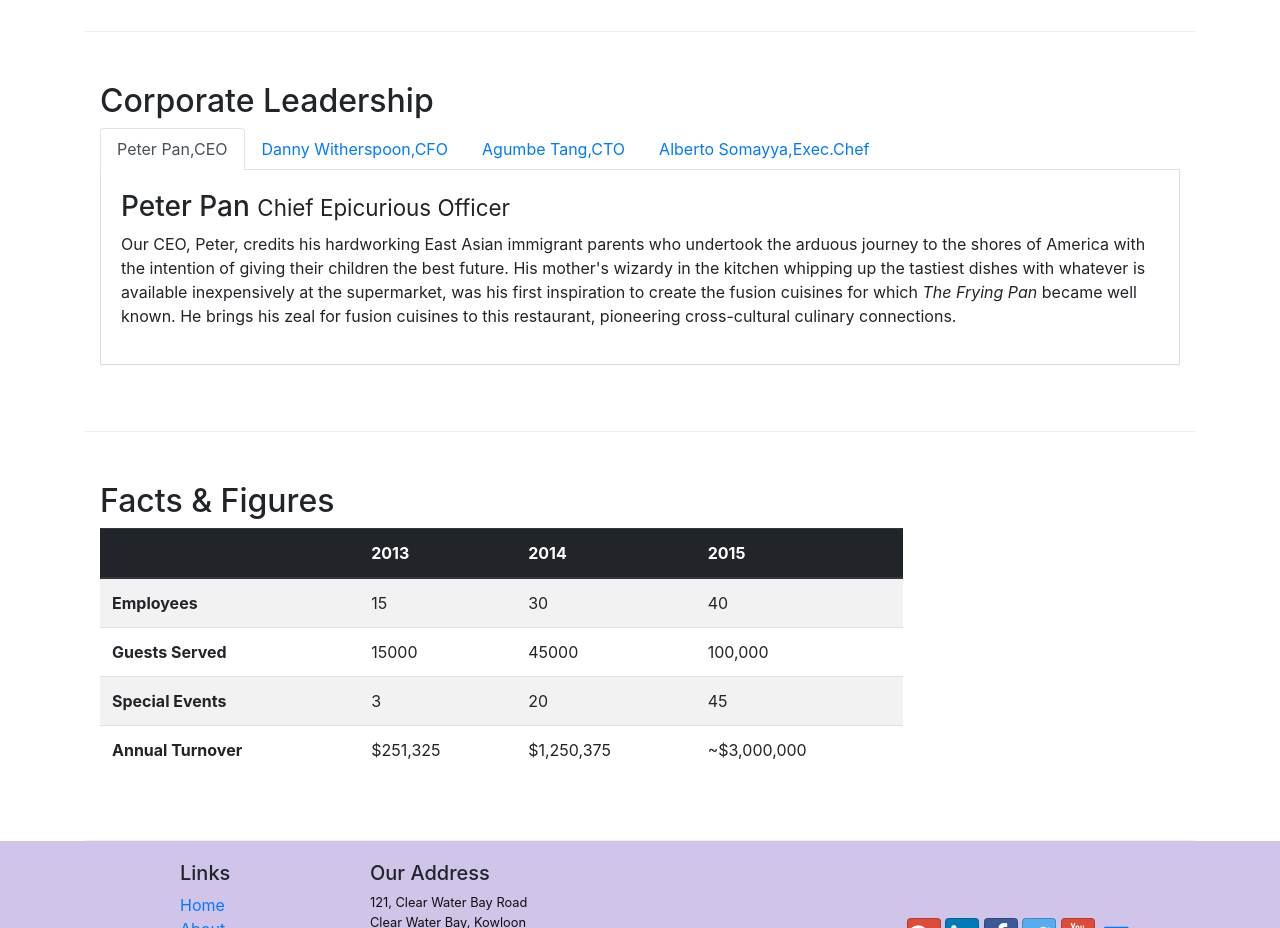
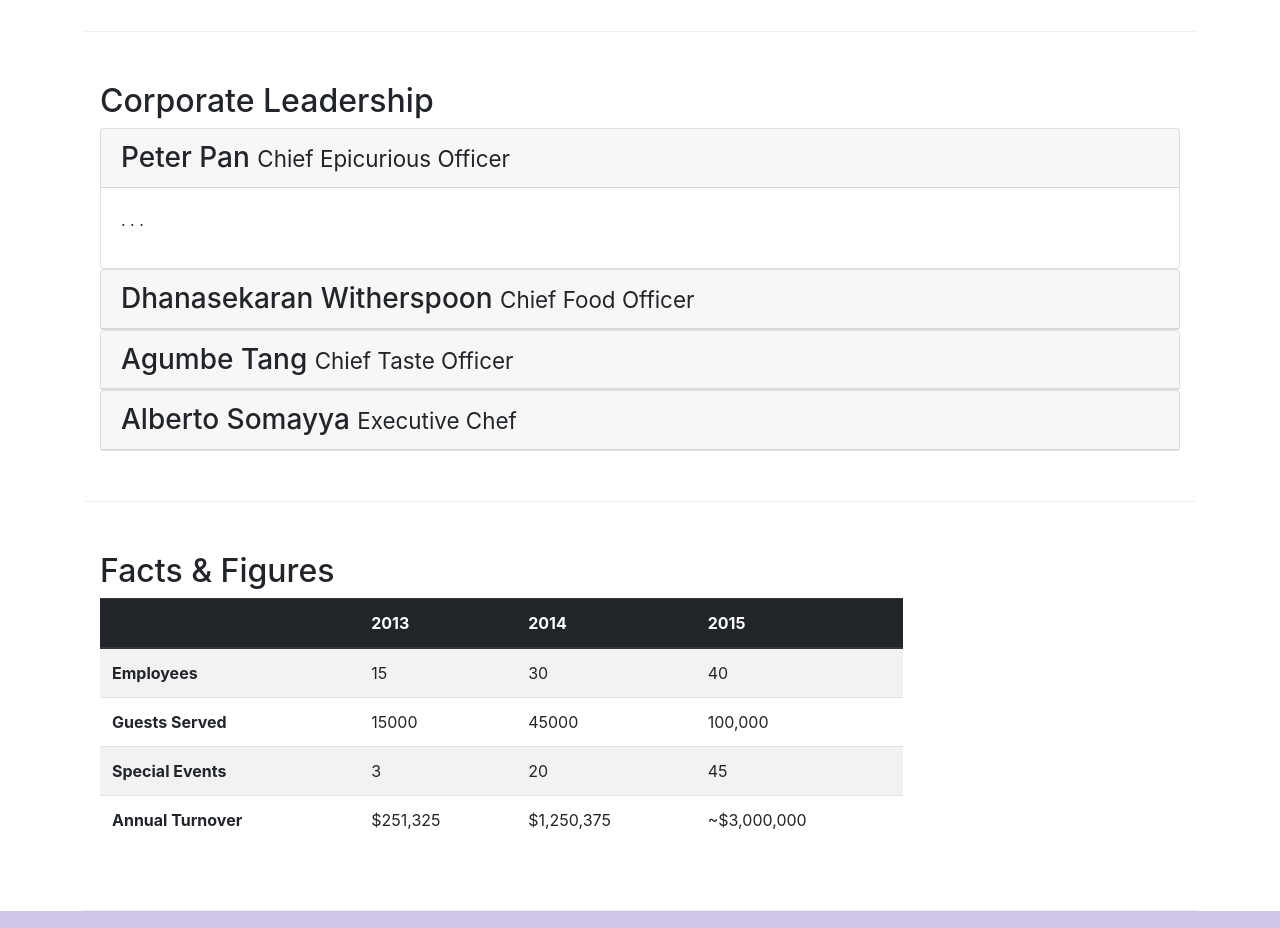
Before and after one commit to thecr7guy2/conFusion, a website: page Bootstrap4/conFusion/aboutus.html in a window 1280 px wide. Shown: the part 940-1868 px from the top of the page. Drawn offline with nearby package versions, Linux system fonts and the light colour scheme.

Commit message:
accordion

```diff
--- a/Bootstrap4/conFusion/aboutus.html
+++ b/Bootstrap4/conFusion/aboutus.html
@@ -115,48 +115,64 @@
         <div class="row row-content">
             <div class="col-12">
                 <h2>Corporate Leadership</h2>
-
-
-                <ul class="nav nav-tabs">
-                    <li class="nav-item">
-                        <a class="nav-link active" href="#peter" role="tab" data-toggle="tab">Peter Pan,CEO</a>
-                    </li>
-                    <li class="nav-item">
-                            <a class="nav-link" href="#danny" role="tab" data-toggle="tab">Danny Witherspoon,CFO</a>
-                    </li>
-                    <li class="nav-item">
-                            <a class="nav-link" href="#agumbe" role="tab" data-toggle="tab">Agumbe Tang,CTO</a>
-                    </li>
-                     <li class="nav-item">
-                                <a class="nav-link" href="#alberto" role="tab" data-toggle="tab">Alberto Somayya,Exec.Chef</a>
-                     </li>
-
-                </ul>
-
-
-
-
-                <div class="tab-content">
-                <div role="tab-panel" class="tab-pane fade show active" id="peter">
-                <h3>Peter Pan <small>Chief Epicurious Officer</small></h3>
-                <p class="d-none d-sm-block">Our CEO, Peter, credits his hardworking East Asian immigrant parents who undertook the arduous journey to the shores of America with the intention of giving their children the best future. His mother's wizardy in the kitchen whipping up the tastiest dishes with whatever is available inexpensively at the supermarket, was his first inspiration to create the fusion cuisines for which <em>The Frying Pan</em> became well known. He brings his zeal for fusion cuisines to this restaurant, pioneering cross-cultural culinary connections.</p>
-                </div>
-
-                <div role="tab-panel" class="tab-pane fade" id="danny">
-                <h3>Dhanasekaran Witherspoon <small>Chief Food Officer</small></h3>
-                <p class="d-none d-sm-block">Our CFO, Danny, as he is affectionately referred to by his colleagues, comes from a long established family tradition in farming and produce. His experiences growing up on a farm in the Australian outback gave him great appreciation for varieties of food sources. As he puts it in his own words, <em>Everything that runs, wins, and everything that stays, pays!</em></p>
-            </div>
-
-                <div role="tab-panel" class="tab-pane fade" id="agumbe">
-                <h3>Agumbe Tang <small>Chief Taste Officer</small></h3>
-                <p class="d-none d-sm-block">Blessed with the most discerning gustatory sense, Agumbe, our CTO, personally ensures that every dish that we serve meets his exacting tastes. Our chefs dread the tongue lashing that ensues if their dish does not meet his exacting standards. He lives by his motto, <em>You click only if you survive my lick.</em></p>
-            </div>
-
-                <div role="tab-panel" class="tab-pane fade" id="alberto">
-                <h3>Alberto Somayya <small>Executive Chef</small></h3>
-                <p class="d-none d-sm-block">Award winning three-star Michelin chef with wide International experience having worked closely with whos-who in the culinary world, he specializes in creating mouthwatering Indo-Italian fusion experiences. He says, <em>Put together the cuisines from the two craziest cultures, and you get a winning hit! Amma Mia!</em></p>
-            </div>
-        </div>
+                <div id="accordion">
+                        <div class="card">
+                                <div class="card-header" role="tab" id="peterhead">
+                                <h3 class="mb-0">
+                                    <a data-toggle="collapse" data-target="#peter">
+                                    Peter Pan <small>Chief Epicurious Officer</small>
+                                    </a>
+                                </h3>
+                                </div>
+                                <div class="collapse show" id="peter" data-parent="#accordion">
+                                    <div class="card-body">
+                                        <p class="d-none d-sm-block">. . .</p>
+                                    </div>
+                                </div>
+                            </div>
+                            <div class="card">
+                                    <div class="card-header" role="tab" id="dannyhead">
+                                    <h3 class="mb-0">
+                                        <a class="collapsed" data-toggle="collapse" data-target="#danny">
+                                        Dhanasekaran Witherspoon <small>Chief Food Officer</small>
+                                        </a>
+                                    </h3>
+                                </div>
+                                <div class="collapse" id="danny" data-parent="#accordion">
+                                    <div class="card-body">
+                                        <p class="d-none d-sm-block">. . .</em></p>
+                                    </div>
+                                </div>
+                            </div>
+                            <div class="card">
+                                    <div class="card-header" role="tab" id="agumbehead">
+                                    <h3 class="mb-0">
+                                        <a class="collapsed" data-toggle="collapse" data-target="#agumbe">
+                                        Agumbe Tang <small>Chief Taste Officer</small>
+                                        </a>
+                                    </h3>
+                                </div>
+                                <div class="collapse" id="agumbe" data-parent="#accordion">
+                                    <div class="card-body">
+                                        <p class="d-none d-sm-block">. . .</p>
+                                    </div>
+                                </div>
+                            </div>
+                            <div class="card">
+                                    <div class="card-header" role="tab" id="albertohead">
+                                    <h3 class="mb-0">
+                                        <a class="collapsed" data-toggle="collapse" data-target="#alberto">
+                                        Alberto Somayya <small>Executive Chef</small>
+                                        </a>
+                                    </h3>
+                                </div>
+                                <div class="collapse" id="alberto" data-parent="#accordion">
+                                    <div class="card-body">
+                                        <p class="d-none d-sm-block">. . .</em></p>
+                                    </div>
+                                </div>
+                            </div>
+                     </div>
         </div>
        </div>
 
```
